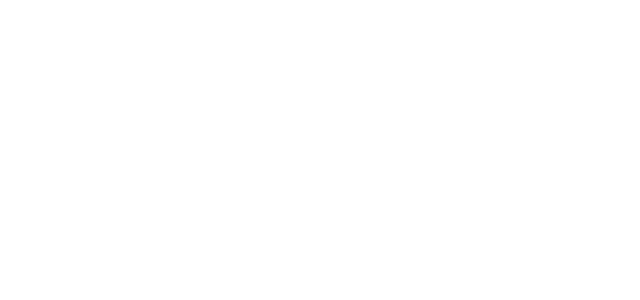
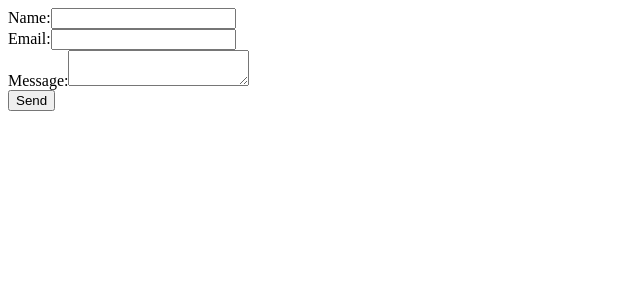
Before and after one commit to dsktschy/netlify-form, a Nuxt app: page /form in a window 1280 px wide. Before the commit this address had no page. Shown: the top 300 px of the page, without its empty margins (0-640 px from the left). Built offline with nearby package versions, Linux system fonts and the light colour scheme.

Commit message:
Create form page

```diff
--- /dev/null
+++ b/pages/form.vue
@@ -0,0 +1,47 @@
+<template>
+  <form ref="root" @submit.prevent="submit" netlify name="contact">
+    <input class="honeypot" name="honeypot"/>
+    <label>Name:<input type="text" name="name" required/></label>
+    <label>Email:<input type="email" name="email" required/></label>
+    <label>Message:<textarea name="message" required/></label>
+    <button type="submit">Send</button>
+  </form>
+</template>
+
+<script>
+import axios from 'axios'
+import qs from 'qs'
+
+export default {
+  methods: {
+    submit ({ target }) {
+      if (target.honeypot.value !== '') return
+      axios.post(target.action, qs.stringify({
+        'form-name': 'contact',
+        name: target.name.value,
+        email: target.email.value,
+        message: target.message.vaule
+      }))
+        .then(() => { alert('Thank you!') })
+        .catch((err) => { throw err })
+    }
+  }
+}
+</script>
+
+<style>
+.honeypot {
+  border: 0;
+  padding: 0;
+  display: block;
+  width: 0;
+  height: 0;
+  appearance: none;
+}
+label {
+  display: block;
+}
+button {
+  display: block;
+}
+</style>
```
